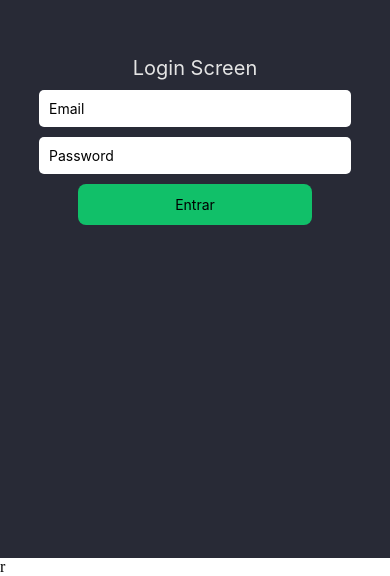
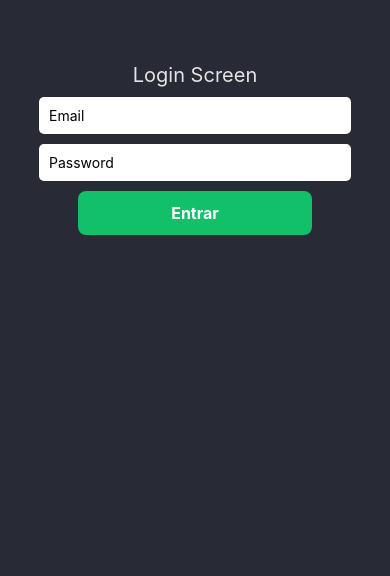
Before and after one commit to SeniorKal/datacake-todo-mobile, a React Native app: screen /Login in a window 390 px wide. Shown: the part 268-844 px from the top of the page. Built offline with nearby package versions, Linux system fonts and the light colour scheme.

Commit message:
fix: resolve navigation and login screen issues

```diff
--- a/src/navigation/AppNavigator.js
+++ b/src/navigation/AppNavigator.js
@@ -19,7 +19,7 @@ export default function AppNavigator() {
         <Stack.Screen name="Login" component={LoginScreen} />
         <Stack.Screen name="Register" component={RegisterScreen} />
         <Stack.Screen name="Tasks" component={TaskListScreen} />
-      </Stack.Navigator>r
+      </Stack.Navigator>
     </NavigationContainer>
   );
 }
--- a/src/screens/LoginScreen.js
+++ b/src/screens/LoginScreen.js
@@ -48,6 +48,11 @@ const styles = StyleSheet.create({
         borderRadius: 8,
         marginBottom: 10,
         alignItems: 'center',
-    }
+    },
+    textoBotao: {
+        color: '#fff',
+        fontSize: 16,
+        fontWeight: 'bold',
+    },
 
 });
```
